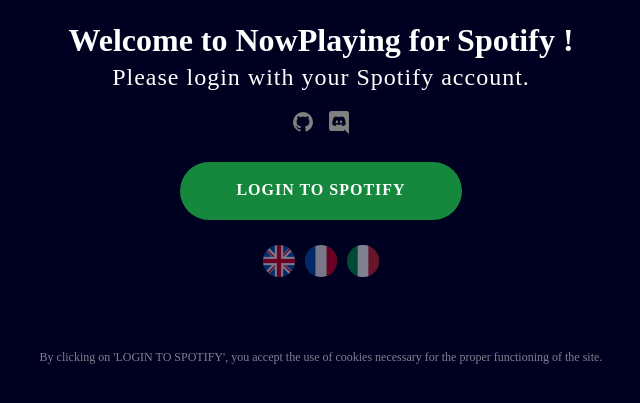
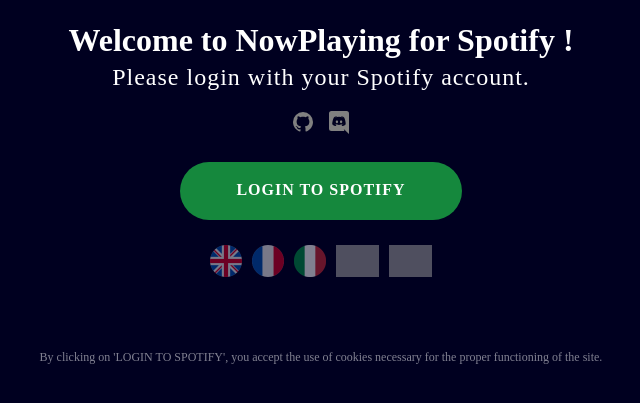
Before and after one commit to busybox11/NowPlaying-for-Spotify, a PHP site: page / in a window 1280 px wide. Shown: the part 281-684 px from the top of the page, without its empty margins (319-959 px from the left). Run offline with PHP 8.4, Linux system fonts and the light colour scheme; some web fonts are replaced; grey boxes are pictures that could not be loaded.

Commit message:
Add es and ru

```diff
--- a/index.php
+++ b/index.php
@@ -168,7 +168,7 @@ if(isset($_GET['lang'])){
 			</div>
 			<a href="login.php" class="spotify_btn" id="login_btn"><?=IndexConnection;?></a>
 			<div>
-				<a href="?lang=en"><img src="lang/united-kingdom.png" title="English" class="flag_icons" /></a><a href="?lang=fr"><img src="lang/france.png" title="Français" class="flag_icons" /></a><a href="?lang=it"><img src="lang/italy.png" title="Italiano" class="flag_icons" /></a>
+				<a href="?lang=en"><img src="lang/united-kingdom.png" title="English" class="flag_icons" /></a><a href="?lang=fr"><img src="lang/france.png" title="Français" class="flag_icons" /></a><a href="?lang=it"><img src="lang/italy.png" title="Italiano" class="flag_icons" /></a><a href="?lang=es"><img src="lang/spain.png" title="Español" class="flag_icons" /></a><a href="?lang=ru"><img src="lang/russia.png" title="Pусский" class="flag_icons" /></a>
 			</div>
 			<p class="space20"></p>
 			<h3 id="disclaimer"><?=IndexCookie;?></h3>
```
